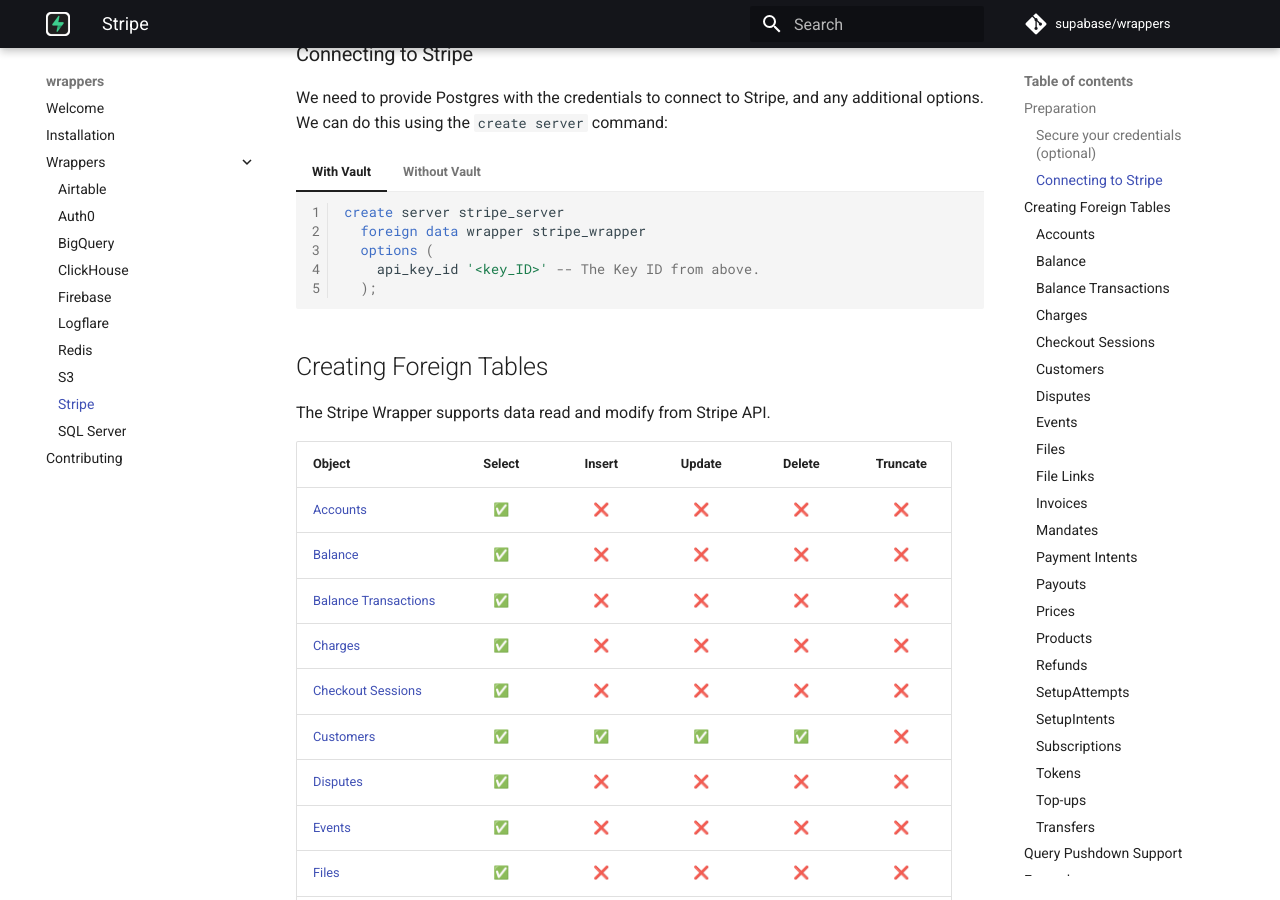
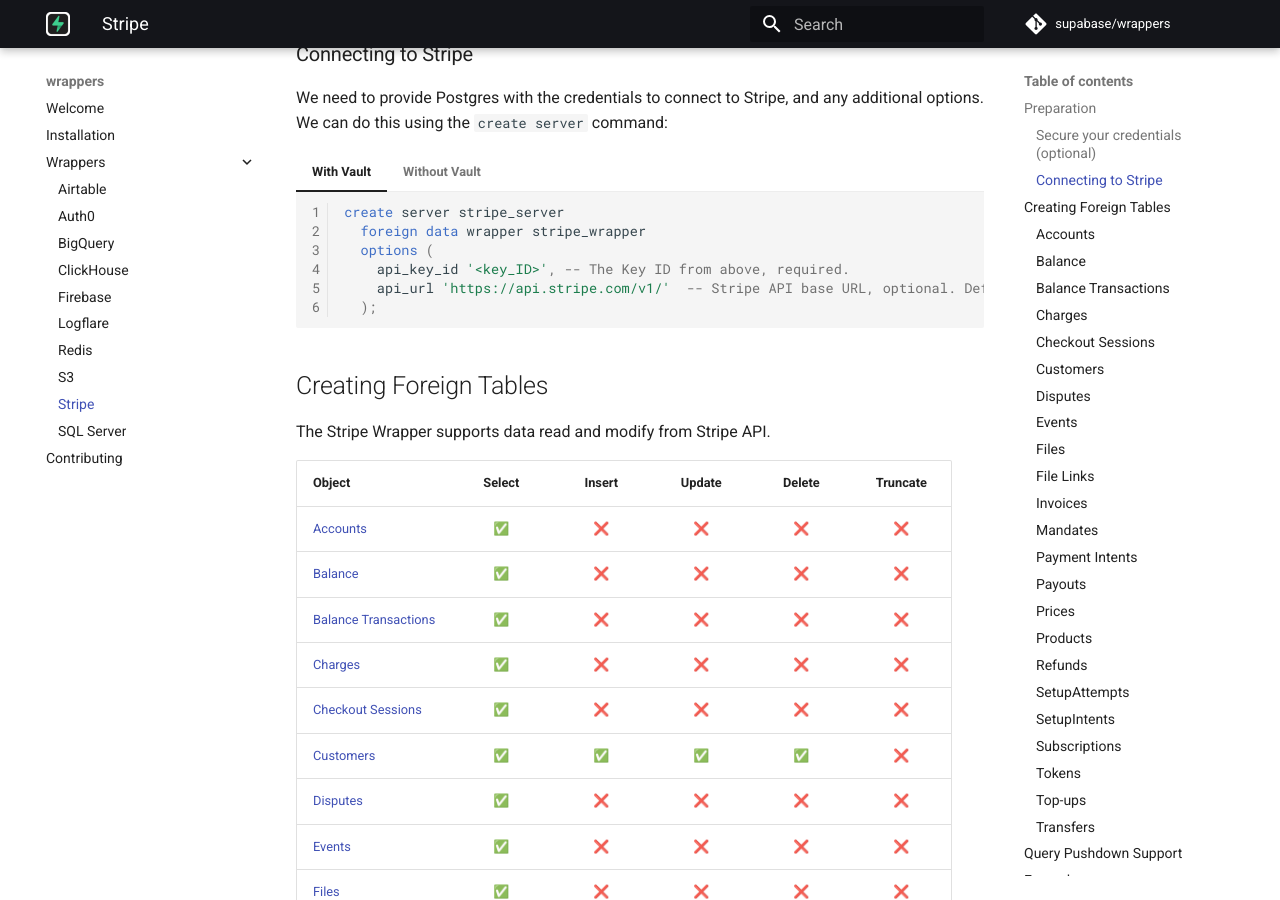
Before and after one commit to supabase/wrappers, an MkDocs documentation site: the page built from docs/stripe.md, in a window 1280 px wide and 900 px high, scrolled down 883 px. Built offline with MkDocs 1.6.1 and Material for MkDocs 9.7.7, drawn with Linux system fonts in a browser that asks for light colours; comment, search, counter and statistics services are not loaded.

Commit message:
docs(stripe): a dd doc for api_url server option

````diff
--- a/docs/stripe.md
+++ b/docs/stripe.md
@@ -40,7 +40,8 @@
     create server stripe_server
       foreign data wrapper stripe_wrapper
       options (
-        api_key_id '<key_ID>' -- The Key ID from above.
+        api_key_id '<key_ID>', -- The Key ID from above, required.
+        api_url 'https://api.stripe.com/v1/'  -- Stripe API base URL, optional. Default is 'https://api.stripe.com/v1/'
       );
     ```
 
@@ -50,7 +51,8 @@
     create server stripe_server
       foreign data wrapper stripe_wrapper
       options (
-        api_key '<Stripe API Key>'  -- Stripe API key, required
+        api_key '<Stripe API Key>',  -- Stripe API key, required
+        api_url 'https://api.stripe.com/v1/'  -- Stripe API base URL, optional. Default is 'https://api.stripe.com/v1/'
       );
     ```
 
````
